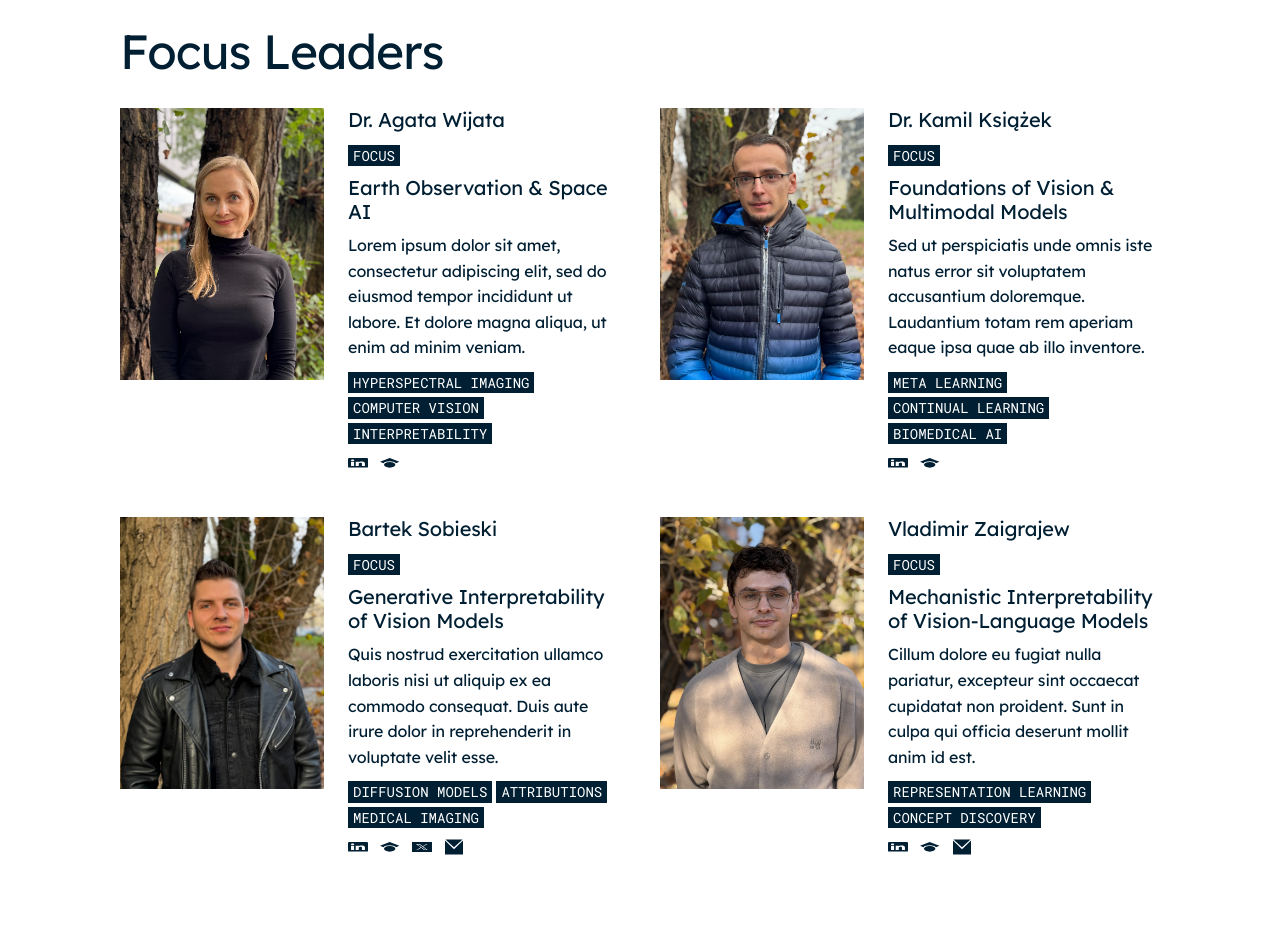
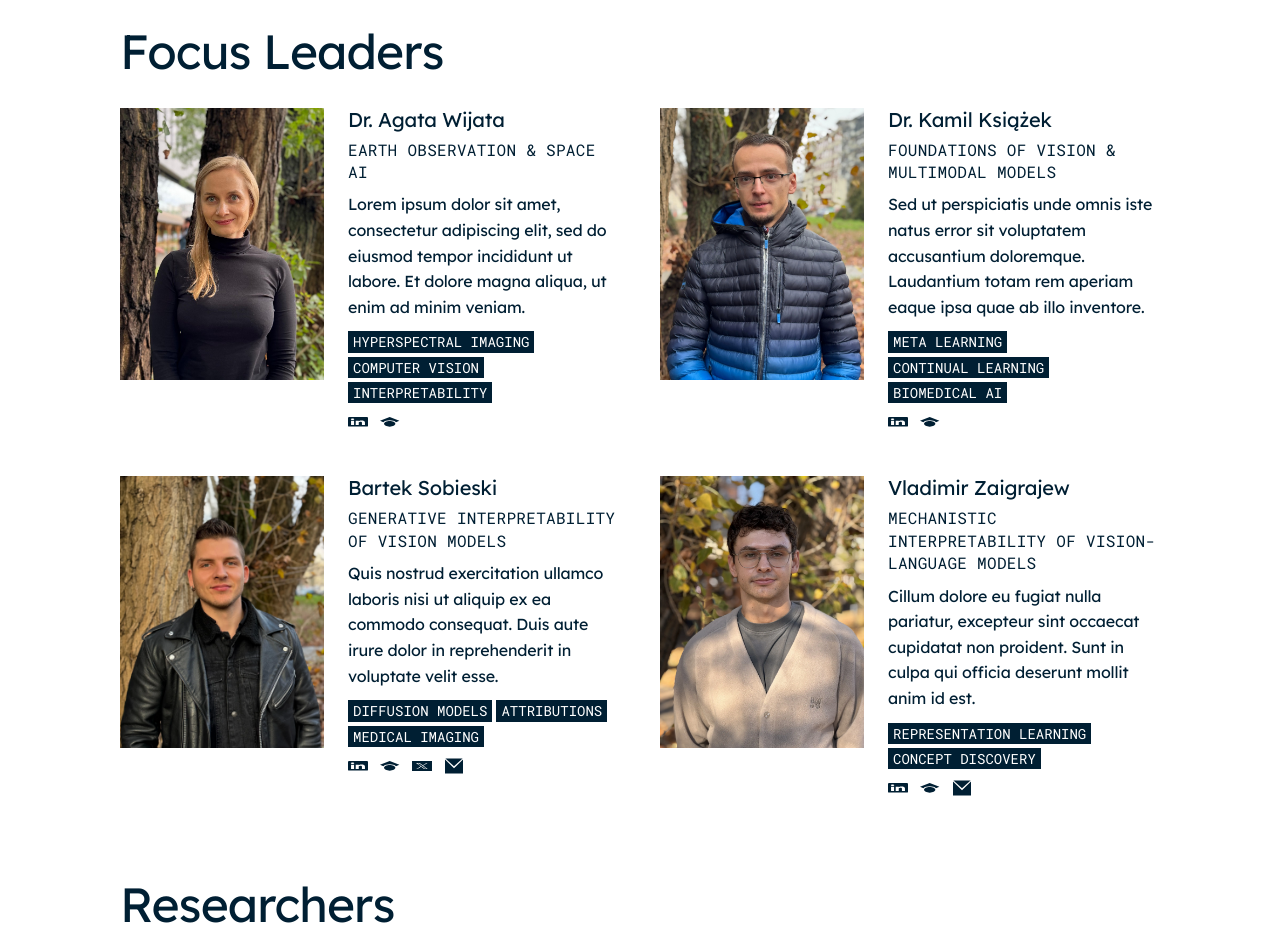
Before and after one commit to CredibleAI/CredibleAI.github.io, a Next.js app: page /about in a window 1280 px wide. Shown: the part 2840-3776 px from the top of the page. Built offline with nearby package versions, Linux system fonts and the light colour scheme; no server answers.

Commit message:
Return the focus area to mono type and drop the FOCUS chip.

```diff
--- a/src/components/FocusLeaderCard.tsx
+++ b/src/components/FocusLeaderCard.tsx
@@ -76,19 +76,11 @@ export default function FocusLeaderCard({ leader }: FocusLeaderCardProps) {
           {leader.name}
         </p>
 
-        {/* Same pairing as TEAM and `teamName` on TeamLeaderCard: a filled chip
-            says what the line is, so the focus can be set in sans without
-            competing with the name above it. */}
-        <div className="flex flex-col gap-[10px] items-start w-full mt-[6px]">
-          <div className="bg-[#001f33] px-[5px] py-[3px] flex items-center justify-center shrink-0">
-            <p className="font-mono text-sm font-normal leading-[1.1] text-white uppercase">
-              FOCUS
-            </p>
-          </div>
-          <p className="font-sans text-xl font-normal leading-[1.2] tracking-[-0.2px] text-[#001f33]">
-            {leader.focusArea}
-          </p>
-        </div>
+        {/* Mono uppercase, so the focus labels the person instead of reading as
+            a second name at the same weight. */}
+        <p className="font-mono text-sm md:text-base font-normal uppercase leading-[1.4] tracking-[0.3px] text-[#001f33]">
+          {leader.focusArea}
+        </p>
 
         <p className="font-sans text-base font-normal leading-[1.6] tracking-[-0.16px] text-[#001f33] mt-[2px]">
           {leader.focusDescription}
```
